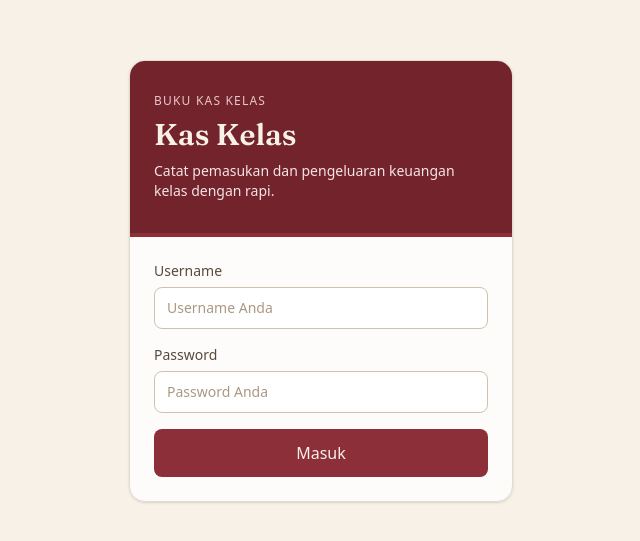
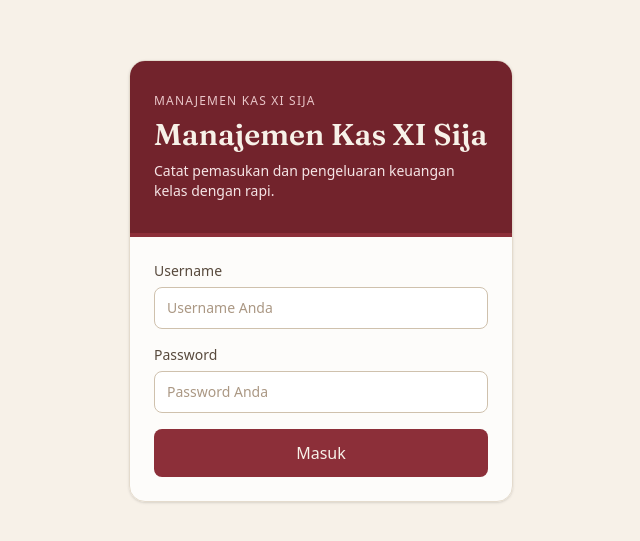
Before and after one commit to Afhwan/manajemen-kas, a Next.js app: page /login in a window 1280 px wide. Shown: the part 119-660 px from the top of the page, without its empty margins (319-959 px from the left). Built offline with nearby package versions, Linux system fonts and the light colour scheme.

Commit message:
feat: update application name to 'Manajemen Kas XI Sija' across multiple files for consistency

```diff
--- a/src/app/(app)/layout.tsx
+++ b/src/app/(app)/layout.tsx
@@ -28,7 +28,7 @@ export default async function AppLayout({ children }: { children: React.ReactNod
 
   const className = classInfo?.class_name ? String(classInfo.class_name) : ''
   const academicYear = classInfo?.academic_year ? String(classInfo.academic_year) : ''
-  const classLabel = className || academicYear ? `${className} · ${academicYear}` : 'Buku Kas Kelas'
+  const classLabel = className || academicYear ? `${className} · ${academicYear}` : 'Manajemen Kas XI Sija'
 
   return (
     <AppShell
--- a/src/app/kas/page.tsx
+++ b/src/app/kas/page.tsx
@@ -39,7 +39,7 @@ export default async function PublicKasPage() {
   }
 
   const summary = (data ?? null) as KasSummary | null
-  const className = summary?.class_name ?? 'Kas Kelas'
+  const className = summary?.class_name ?? 'Manajemen Kas XI Sija'
   const academicYear = summary?.academic_year
   const balance = summary?.balance ?? 0
   const monthIncome = summary?.month_income ?? 0
@@ -54,7 +54,7 @@ export default async function PublicKasPage() {
       <div className="mx-auto w-full max-w-2xl">
         <header className="flex items-start justify-between gap-4">
           <div>
-            <p className="text-[11px] uppercase tracking-[0.2em] text-maroon-600">Buku Kas Kelas</p>
+            <p className="text-[11px] uppercase tracking-[0.2em] text-maroon-600">Manajemen Kas XI Sija</p>
             <h1 className="mt-1 font-display text-2xl font-semibold text-ink md:text-3xl">
               {className}
             </h1>
--- a/src/app/layout.tsx
+++ b/src/app/layout.tsx
@@ -10,7 +10,7 @@ const fraunces = Fraunces({
 })
 
 export const metadata: Metadata = {
-  title: 'Kas Kelas',
+  title: 'Manajemen Kas XI Sija',
   description: 'Aplikasi pengelolaan keuangan kelas',
 }
 
--- a/src/app/login/page.tsx
+++ b/src/app/login/page.tsx
@@ -25,8 +25,8 @@ export default function LoginPage() {
     <div className="flex min-h-dvh items-center justify-center p-4">
       <div className="w-full max-w-sm overflow-hidden rounded-2xl border border-zinc-200 bg-white/80 shadow-sm">
         <div className="border-b-4 border-maroon-600 bg-maroon-700 px-6 py-8 text-paper">
-          <p className="text-xs uppercase tracking-widest text-maroon-200">Buku Kas Kelas</p>
-          <h1 className="mt-2 font-display text-3xl font-semibold">Kas Kelas</h1>
+          <p className="text-xs uppercase tracking-widest text-maroon-200">Manajemen Kas XI Sija</p>
+          <h1 className="mt-2 font-display text-3xl font-semibold">Manajemen Kas XI Sija</h1>
           <p className="mt-2 text-sm text-maroon-100">
             Catat pemasukan dan pengeluaran keuangan kelas dengan rapi.
           </p>
--- a/src/components/AppShell.tsx
+++ b/src/components/AppShell.tsx
@@ -54,7 +54,7 @@ export function AppShell({
       {/* Sidebar desktop */}
       <aside className="no-print fixed inset-y-0 left-0 z-30 hidden w-60 flex-col border-r border-zinc-200 bg-paper-deep/80 md:flex">
         <div className="border-b border-zinc-200 px-5 py-5">
-          <p className="font-display text-xl font-semibold text-maroon-700">Kas Kelas</p>
+          <p className="font-display text-xl font-semibold text-maroon-700">Manajemen Kas XI Sija</p>
           <p className="mt-1 text-xs text-zinc-500">{classInfo}</p>
         </div>
         <nav className="flex-1 space-y-1 overflow-y-auto px-3 py-4">
```
Also changed, not shown: 2 other files (tests, documents, lock files or other folders).
